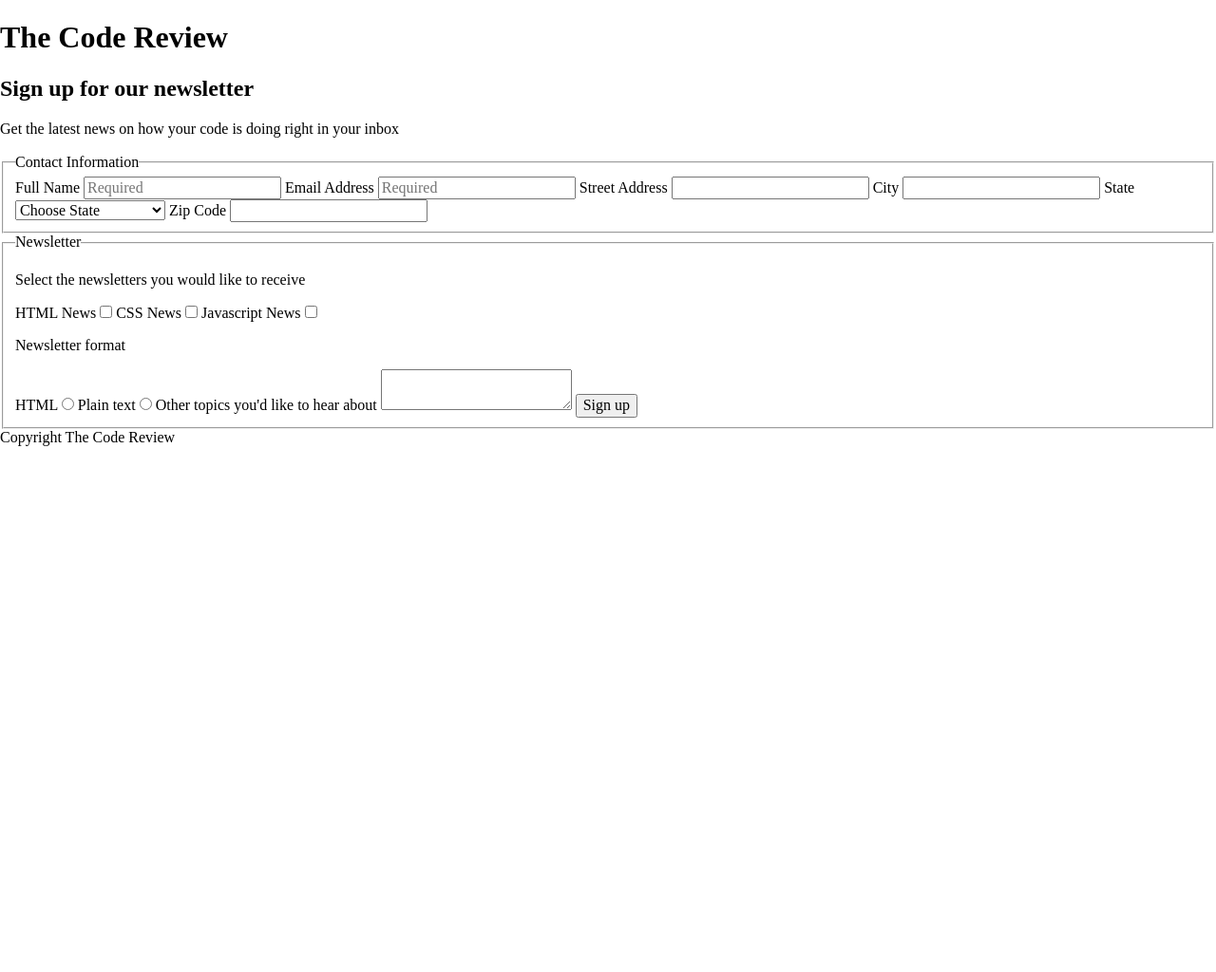
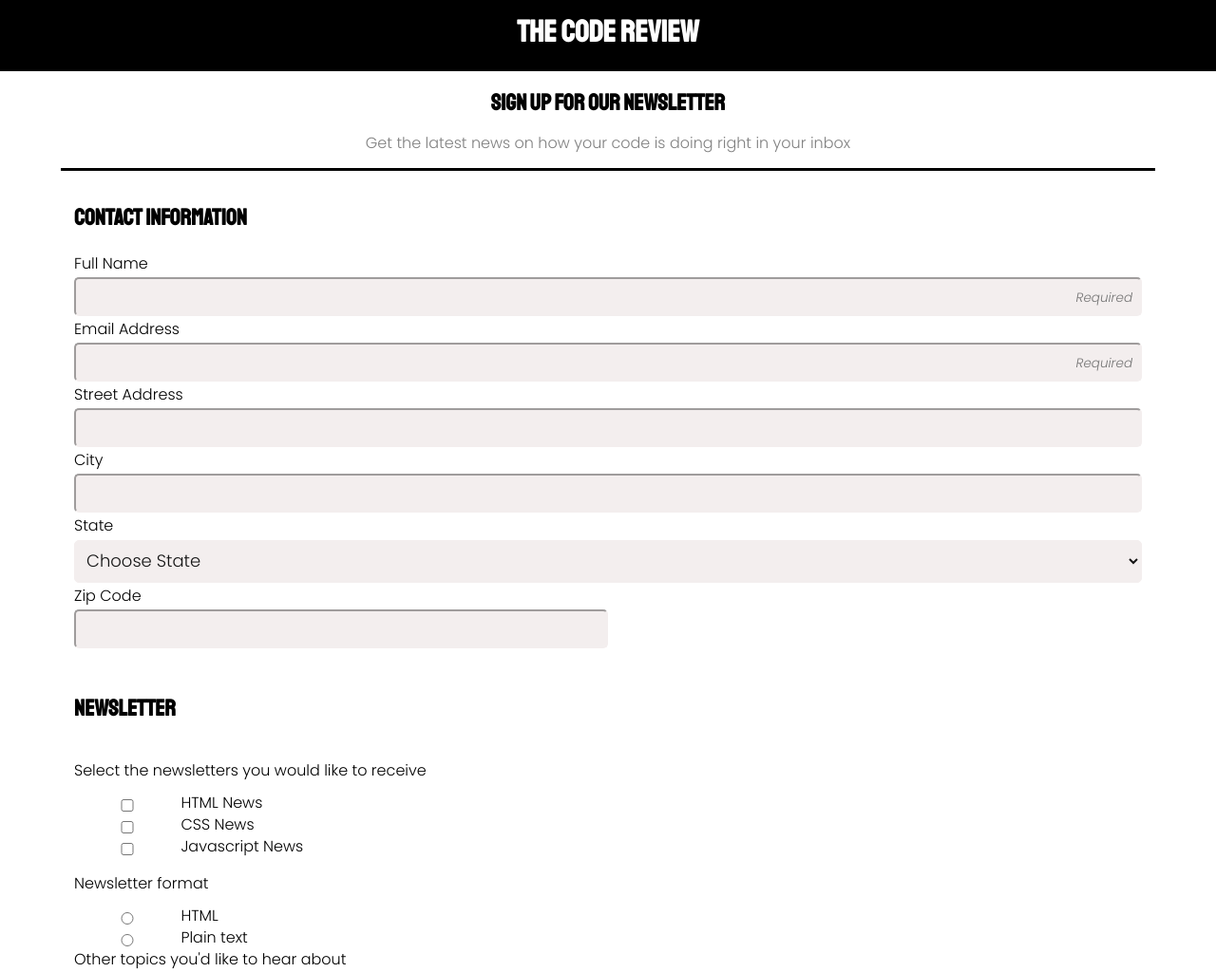
Before and after one commit to Lyndsayfutrell/ProjectThree, a plain HTML site: page index.html in a window 1280 px wide. Shown: the top 1024 px of the page at 95% size. Before the commit the page ends 800 px from the top, so only its background shows below. Drawn offline with Linux system fonts and the light colour scheme.

Commit message:
design changes

```diff
--- a/css/style.css
+++ b/css/style.css
@@ -1,12 +1,121 @@
+* {
+    box-sizing: border-box;
 
-h1 {
+}
+
+header{
+ display: flex;
+ background-color: black;
+ color: white;
+ text-align: center;
+ height: 75px;
+ align-content: center;
+ justify-content: center;
+ margin: auto;
 
 
+
+}
+h1 {
+    margin-top: 1rem;
+    padding: 0;
+}
+.container {
+    width: 90%;
+    margin: auto;
+    padding-top: 0;
+
+}
+.newsletter {
+    text-align: center;
+    border-bottom: 3px solid black;
+
+}
+body {
+    font-family: 'Poppins', sans-serif;
+    background-color: white;
+
+}
+.light {
+    color:gray;
+}
+h1, h2, h3 {
+
+    font-family: 'Staatliches', cursive;
+}
+
+fieldset {
+    margin-top: 1rem;
+    display: flex;
+    flex-direction: column;
+    border:0;
+    border-bottom: ;
+
+
+
+}
+
+.small P {
+    width: 100%;
+
+}
+
+label[for*="newsletter"],
+label[for*="news"] {
+    width: 90%;
+
+}
+
+input[type="radio"],
+input[type="checkbox"] {
+    flex-direction: column;
+    width: 10%;
+}
+
+input:not([type="radio"]) or
+input:not([type="checkbox"]){
+    width: 100%;
+}
+
+.small {
+    display: flex;
+    flex-wrap: wrap;
+    flex-direction: row;
 }
 
 option[disabled] {
     display: none;
 }
 
+footer {
+    text-align: center;
+
+}
+
+input, select, textarea{
+    display: block;
+    width: 100%;
+    margin: 5px 0;
+    padding: 8px;
+    font-size: 18px;
+    color: rgb(21, 21, 21);
+    background-color: rgb(243, 238, 238) ;
+    border-color: rgb(243, 238, 238) ;
+    border-radius: 5px;;
+
+}
+input::placeholder {
+    text-align: right;
+    font-style:italic;
+    font-size: .75em;
+}
+
+#zip {
+    width: 50%;
+}
+
+input:focus, textarea:focus {
+    outline: 3px solid rgb(121, 174, 168);
+
 /* Styles for larger screens */
 @media screen and (min-width: 768px) {}
--- a/index.html
+++ b/index.html
@@ -5,17 +5,25 @@
     <meta http-equiv="X-UA-Compatible" content="IE=edge">
     <meta name="viewport" content="width=device-width, initial-scale=1.0">
     <title>The Code Review</title>
+    <link rel="preconnect" href="https://fonts.googleapis.com">
+    <link rel="preconnect" href="https://fonts.gstatic.com" crossorigin>
+    <link href="https://fonts.googleapis.com/css2?family=Poppins:ital,wght@0,100;0,300;1,100;1,300&family=Staatliches&display=swap" rel="stylesheet">
     <link rel="stylesheet" href="css/normalize.css">
     <link rel="stylesheet" href="css/style.css">
 </head>
 <body>
+    <header>
         <h1>The Code Review</h1>
+    </header>
+    <div class="container">
+        <div class="newsletter">
             <h2>Sign up for our newsletter</h2>
-    <p>Get the latest news on how your code is doing right in your inbox</p>
-
+            <p class="light">Get the latest news on how your code is doing right in your inbox</p>
+        </div>
+        <main>
         <form>
             <fieldset>
-            <legend>Contact Information</legend>
+                <legend><h2>Contact Information</h2></legend>
                 <label for="name">Full Name</label>
                 <input type="text" id="name" name="user-name" placeholder="Required">
                 <label for="email">Email Address</label>
@@ -83,24 +91,29 @@
                 <input type="text" id="zip" name="user-zip">
             </fieldset>
             <fieldset>
-            <legend>Newsletter</legend>
+                <legend><h2>Newsletter</h2></legend>
                 <p>Select the newsletters you would like to receive</p>
+
+                <div class="small">
+                    <input type="checkbox" id="newsletter1" name="user-newsletter1" value="HTML">
                     <label for="newsletter1">HTML News</label>
-            <input type="checkbox" id="newsletter1" name="user-newsletter1" value="HTML">
+                    <input type="checkbox" id="newsletter2" name="user-newsletter2" value="CSS">
                     <label for="newsletter2">CSS News</label>
-            <input type="checkbox" id="newsletter2" name="user-newsletter2" value="CSS">
+                    <input type="checkbox" id="newsletter3" name="user-newsletter3" value="JAVA">
                     <label for="newsletter3">Javascript News</label>
-            <input type="checkbox" id="newsletter3" name="user-newsletter3" value="JAVA">
                     <p>Newsletter format</p>
+                    <input type="radio" name="user-news-format1" id="news-format1" value="news-format">
                     <label for="news-format1">HTML</label>
                     <input type="radio" name="user-news-format1" id="news-format1" value="news-format">
                     <label for="news-format1">Plain text</label>
-            <input type="radio" name="user-news-format1" id="news-format1" value="news-format">
+                </div>
                 <label for="interests">Other topics you'd like to hear about</label>
                 <textarea name="user-interests" id="interests"></textarea>
                 <button type="submit">Sign up</button>
             </fieldset>
         </form>
-    <footer>Copyright The Code Review</footer>
+        </main>
+        <footer><em>Copyright The Code Review</em></footer>
+    </div>
 </body>
 </html>
```
Lines whose indentation alone changed are shown as unchanged.
